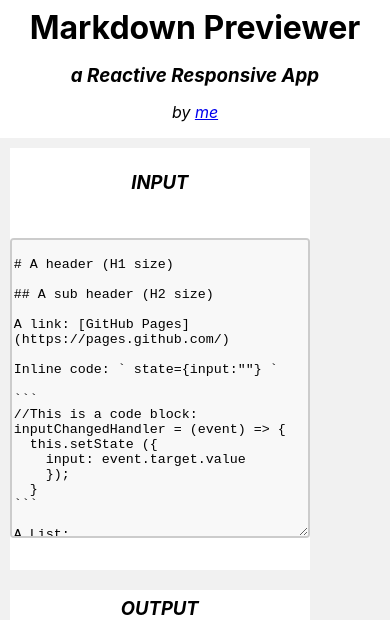
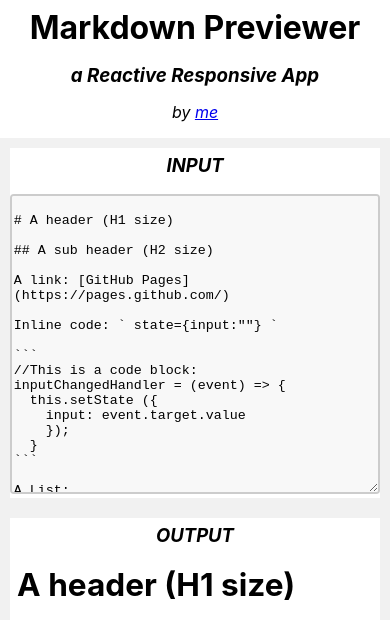
Before and after one commit to DiegoGorgazzi/markdown-previewer, a React (Create React App) app: page / in a window 390 px wide. Shown: the top 620 px of the page. Built offline with nearby package versions, Linux system fonts and the light colour scheme.

Commit message:
Add @media for smaller screens

```diff
--- a/src/App.css
+++ b/src/App.css
@@ -1,27 +1,11 @@
 .App {
   text-align: center;
-}
-
-.App-logo {
-  animation: App-logo-spin infinite 20s linear;
-  height: 40vmin;
-  pointer-events: none;
-}
-
-.App-header {
-  background-color: #282c34;
-  min-height: 100vh;
   display: flex;
   flex-direction: column;
   align-items: center;
   justify-content: center;
-  font-size: calc(10px + 2vmin);
-  color: white;
 }
 
-.App-link {
-  color: #61dafb;
-}
 
 .App h1 {
   margin-top:2%;
--- a/src/components/Markdown/Markdown.css
+++ b/src/components/Markdown/Markdown.css
@@ -5,7 +5,6 @@
   margin: 0%;
   flex-direction: row;
   flex-wrap: wrap;
-  line-height: 75px;
   font-size: 30px;
   align-items: flex-start;
   justify-content: space-between;
@@ -16,7 +15,8 @@
   min-width: 300px;
   width: 45%;
   margin: 2.5%;
-  line-height: 75px;
+  padding-top: 2.5%;
+  line-height: normal;
   font-size: calc(8px + 2vmin);
 }
 
@@ -25,7 +25,6 @@
   min-width: 300px;
   width: 45%;
   margin: 2.5%;
-  line-height: 75px;
   font-size: calc(8px + 2vmin);
   text-align: left;
   line-height: normal;
@@ -77,3 +76,36 @@ textarea {
   background-color: #f8f8f8;
   resize: vertical;
 }
+
+@media (max-width: 686px) {
+  .Markdown {
+    align-items: center;
+    display:flex;
+    background-color: #f1f1f1;
+    width: 100%;
+    margin: 0%;
+    flex-direction: column;
+    flex-wrap: wrap;
+    font-size: 30px;
+    justify-content: space-between;
+  }
+
+  .input  {
+    background-color: white;
+    min-width: 300px;
+    width: 95%;
+    margin: 2.5%;
+    font-size: calc(8px + 2vmin);
+  }
+
+  .output  {
+    background-color: white;
+    min-width: 300px;
+    width: 95%;
+    margin: 2.5%;
+    font-size: calc(8px + 2vmin);
+    text-align: left;
+    line-height: normal;
+    padding-top: 2.5%;
+  }
+}
```
